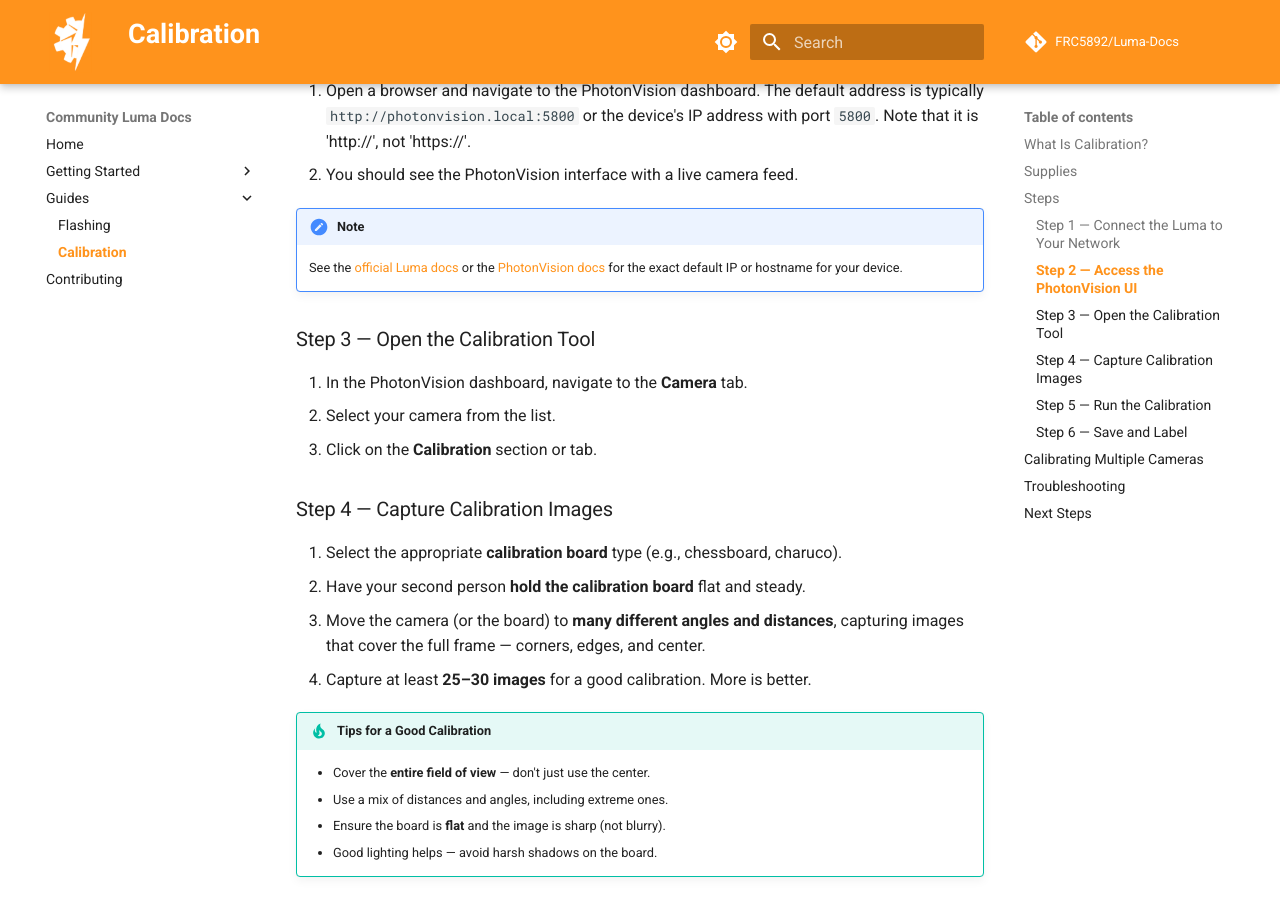
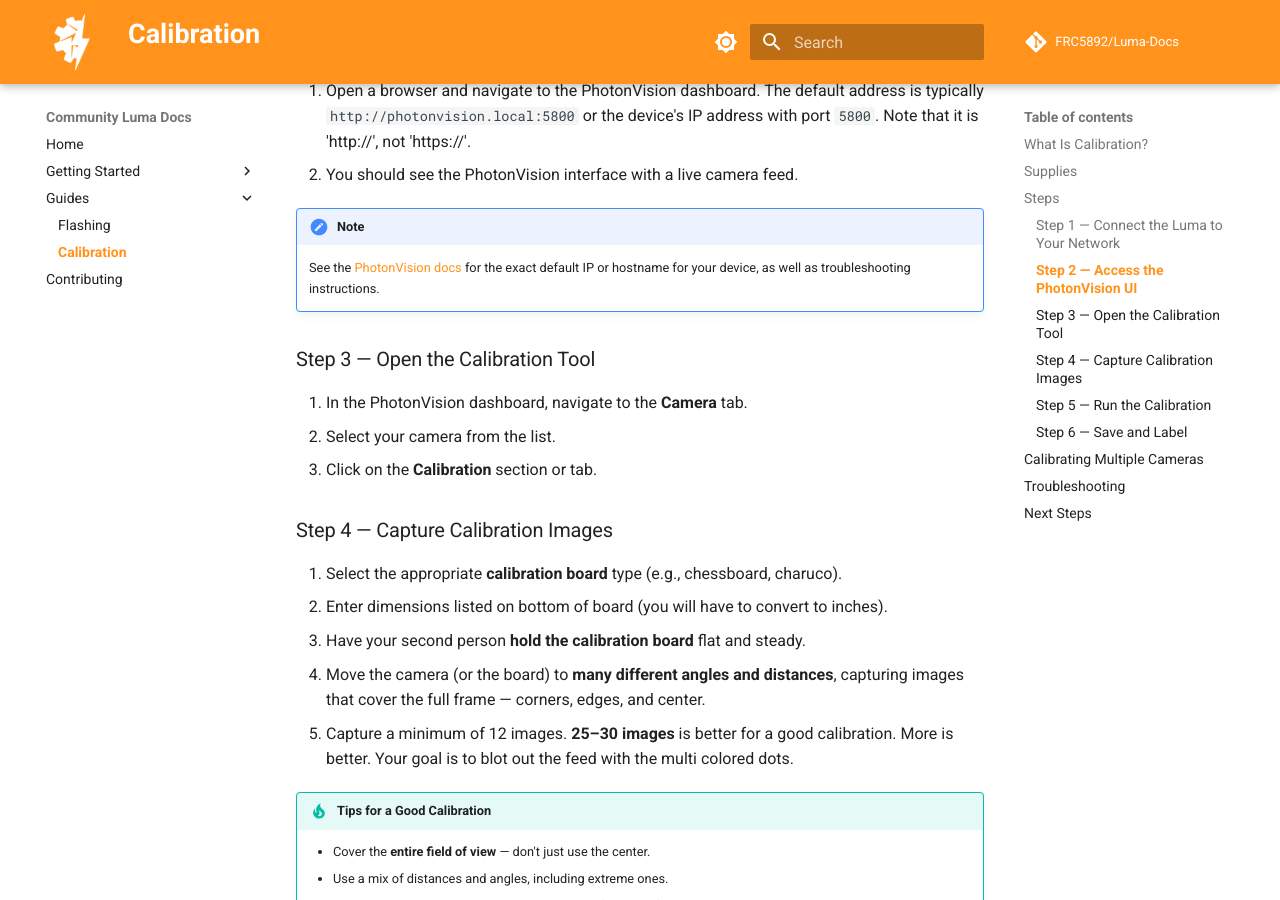
Before and after one commit to FRC5892/Luma-Docs, an MkDocs documentation site: the page built from docs/guides/calibration.md, in a window 1280 px wide and 900 px high, scrolled down 1408 px. Built offline with MkDocs 1.6.1 and Material for MkDocs 9.7.7, drawn with Linux system fonts in a browser that asks for light colours; comment, search, counter and statistics services are not loaded.

Commit message:
Update calibration guide with improved instructions for capturing calibration images and troubleshooting resources

```diff
--- a/docs/guides/calibration.md
+++ b/docs/guides/calibration.md
@@ -53,9 +53,9 @@ Without calibration, AprilTag pose estimates will be inaccurate.
 2. You should see the PhotonVision interface with a live camera feed.
 
 !!! note
-    See the [official Luma docs](https://docs.luma.vision/p1/) or the
+    See the
     [PhotonVision docs](https://docs.photonvision.org/) for the exact default IP or hostname
-    for your device.
+    for your device, as well as troubleshooting instructions.
 
 ### Step 3 — Open the Calibration Tool
 
@@ -66,10 +66,11 @@ Without calibration, AprilTag pose estimates will be inaccurate.
 ### Step 4 — Capture Calibration Images
 
 1. Select the appropriate **calibration board** type (e.g., chessboard, charuco).
-2. Have your second person **hold the calibration board** flat and steady.
-3. Move the camera (or the board) to **many different angles and distances**,
+2. Enter dimensions listed on bottom of board (you will have to convert to inches).
+3. Have your second person **hold the calibration board** flat and steady.
+4. Move the camera (or the board) to **many different angles and distances**,
    capturing images that cover the full frame — corners, edges, and center.
-4. Capture at least **25–30 images** for a good calibration. More is better.
+5. Capture a minimum of 12 images. **25–30 images** is better for a good calibration. More is better. Your goal is to blot out the feed with the multi colored dots.
 
 !!! tip "Tips for a Good Calibration"
     - Cover the **entire field of view** — don't just use the center.
```
